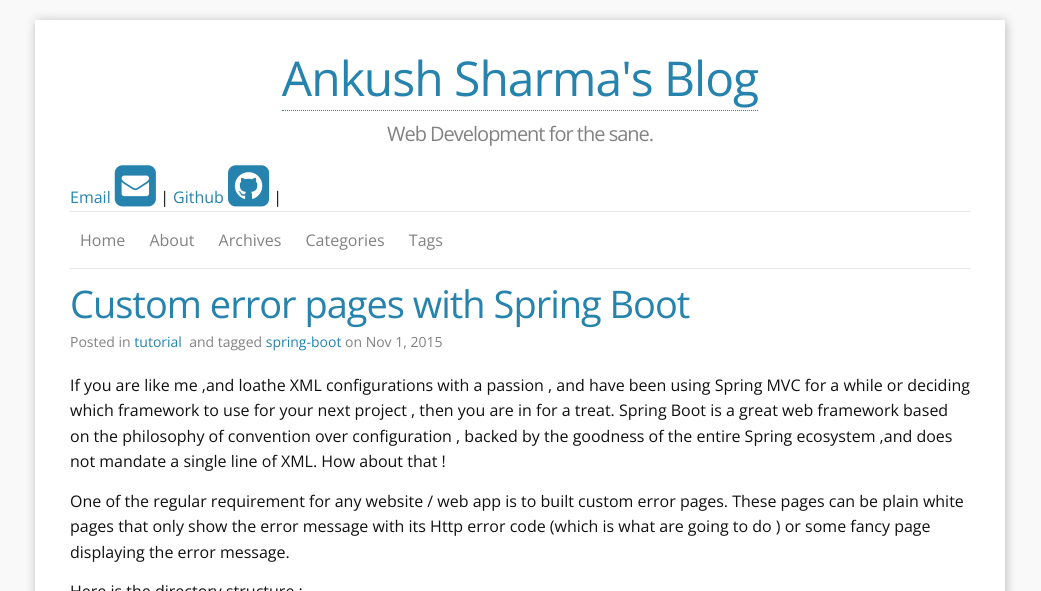
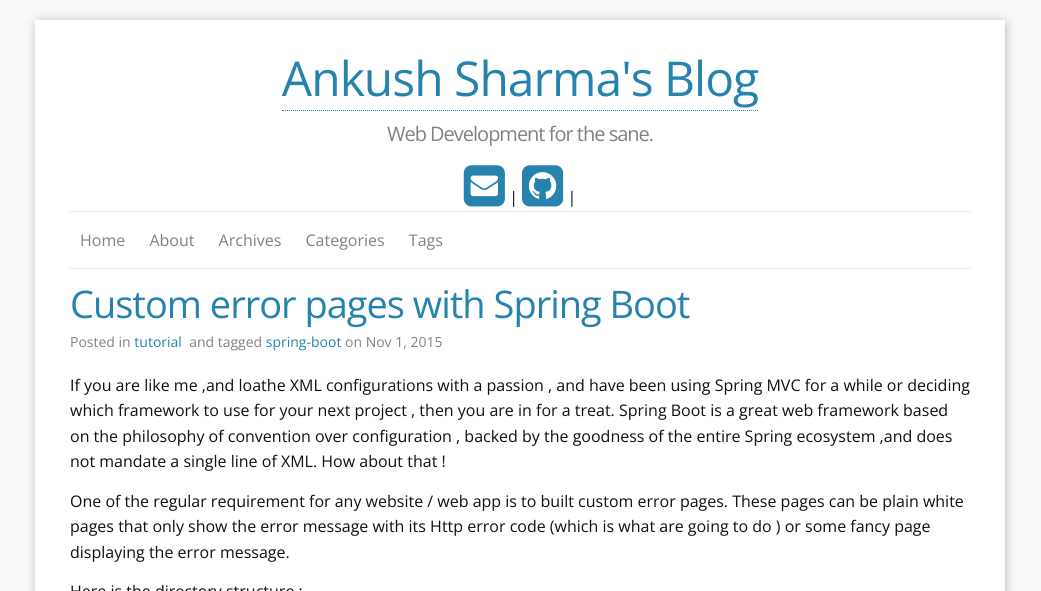
Before and after one commit to Ankush1992/Ankush1992.github.io, a Jekyll site: the page built from index.html, in a window 1280 px wide and 900 px high, cut to the strip 0-591 px from the top of the window. Shown: the whole strip, without its empty margins (120-1161 px from the left). Built offline with Jekyll 4.4.1, drawn with Linux system fonts in a browser that asks for light colours; nearby versions of some CDN libraries; the list of posts is cut into pages by our own code.

Commit message:
Update header.html

```diff
--- a/_includes/header.html
+++ b/_includes/header.html
@@ -7,20 +7,21 @@
 
     {% if site.ShowContactInfo == "True" %}
 
-
+<center>
     {% if site.email != empty %}
-    <a href="mailto:{{site.email}}" title="mailto: {{site.email}}">Email
+    <a href="mailto:{{site.email}}" title="mailto: {{site.email}}">
         <i class="fa fa-envelope-square fa-3x"></i>
     </a>
     |
     {% endif %}
     {% if site.github_username != empty %}
-    <a href="https://github.com/{{site.github_username}}" title="GithubID: {{site.github_username}}">Github
+    <a href="https://github.com/{{site.github_username}}" title="GithubID: {{site.github_username}}">
                 <i class="fa fa-github-square fa-3x"></i>
     </a> |
     {% endif %}
 
     {% endif %}
+</center>
 
     <nav class="site-nav">
       <a href="#" class="menu-icon">
```
